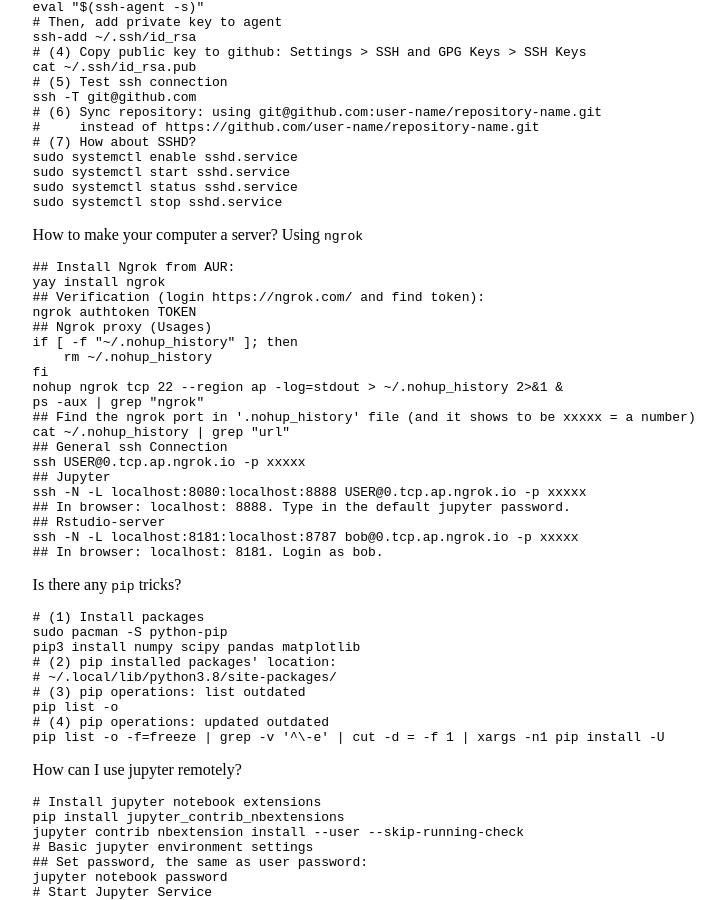
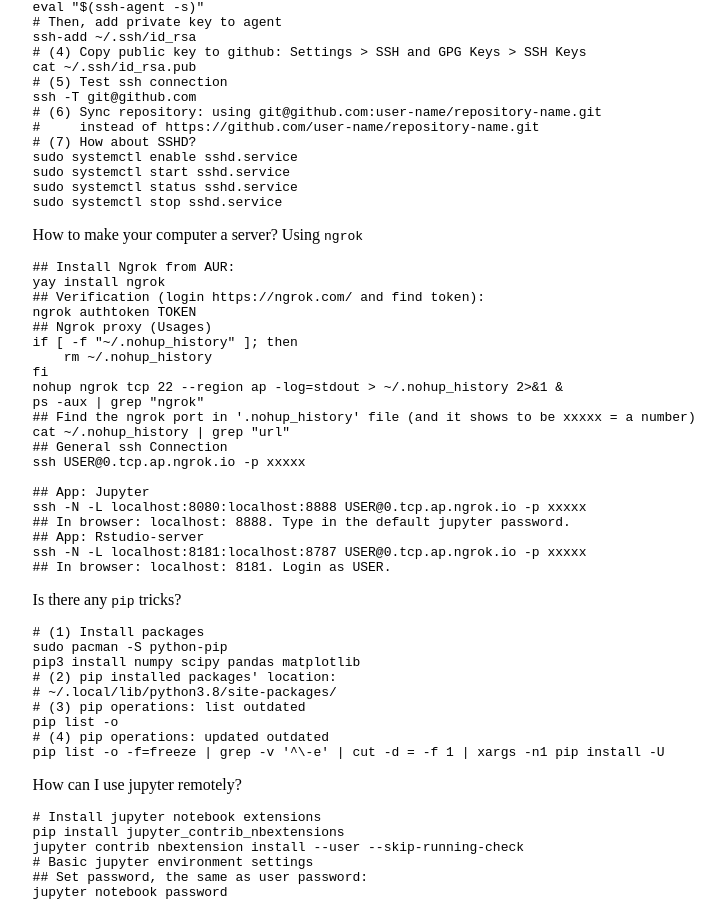
Before and after one commit to zhuanglinsheng/zhuanglinsheng.github.io, a Jekyll site: the page built from _posts/2022-03-22-Manjaro-Settings.md, in a window 1280 px wide and 900 px high, scrolled down 988 px. Shown: the whole window, without its empty margins (51-776 px from the left). Built offline with Jekyll 4.4.1, drawn with Linux system fonts in a browser that asks for light colours.

Commit message:
Update 2022-03-22-Manjaro-Settings.md

````diff
--- a/_posts/2022-03-22-Manjaro-Settings.md
+++ b/_posts/2022-03-22-Manjaro-Settings.md
@@ -100,12 +100,13 @@ ps -aux | grep "ngrok"
 cat ~/.nohup_history | grep "url"
 ## General ssh Connection
 ssh USER@0.tcp.ap.ngrok.io -p xxxxx
-## Jupyter
+
+## App: Jupyter
 ssh -N -L localhost:8080:localhost:8888 USER@0.tcp.ap.ngrok.io -p xxxxx
 ## In browser: localhost: 8888. Type in the default jupyter password.
-## Rstudio-server
-ssh -N -L localhost:8181:localhost:8787 bob@0.tcp.ap.ngrok.io -p xxxxx
-## In browser: localhost: 8181. Login as bob.
+## App: Rstudio-server
+ssh -N -L localhost:8181:localhost:8787 USER@0.tcp.ap.ngrok.io -p xxxxx
+## In browser: localhost: 8181. Login as USER.
 ```
 
 Is there any `pip` tricks?
````
